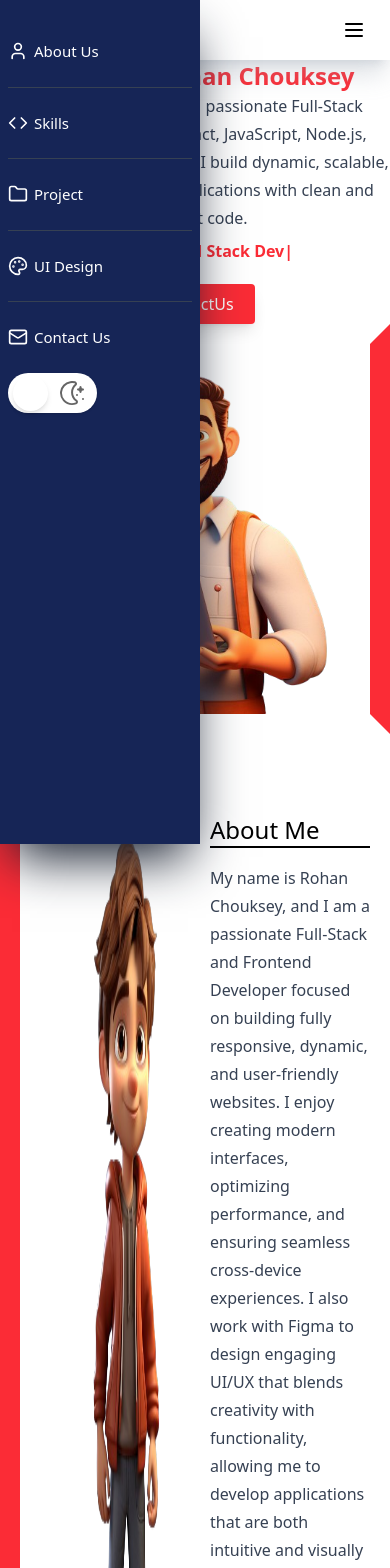
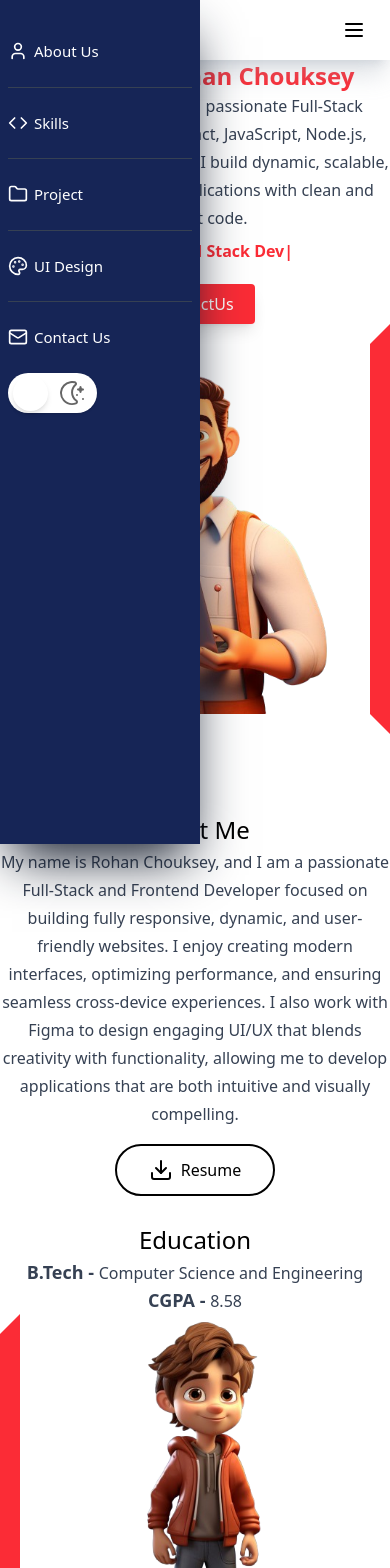
Before and after one commit to ROHANCHOUKSEY/Portfolio_For_FullStack, a React (Vite) app: page / in a window 390 px wide. Shown: the top 1568 px of the page. Built offline with nearby package versions, Linux system fonts and the light colour scheme.

Commit message:
ReponsiveCompleteAboutMe

```diff
--- a/src/Component/PortfolioContent/About.jsx
+++ b/src/Component/PortfolioContent/About.jsx
@@ -51,32 +51,35 @@ const About = () => {
       </div>
 
       {/* About-Me Section  */}
-      <div className='flex flex-row  mt-20 '>
-        <div className='flex flex-row w-[57rem]'>
+      <div className='flex flex-col-reverse md:flex-row  mt-20 '>
+        <div className='flex flex-row md:w-[57rem]'>
           <div className='md:relative
         border-t-[20px] border-t-transparent
         border-b-[20px] border-b-transparent
         border-r-[20px] border-r-red-500'>
           </div>
-          <img src="/Img2.png" alt="" className='opacity-100' />
+          <img src="/Img2.png" alt="AboutUSImg" className='w-[93%]' />
         </div>
-        <div className='w-full pr-[20px]'>
-          <h1 className='text-2xl dark:text-white'>About Me</h1>
-          <div className='w-full h-0.5 mb-4 bg-black dark:bg-white'></div>
-          <p className='text-gray-700 dark:text-white leading-7'>My name is Rohan Chouksey, and I am a passionate Full-Stack and Frontend Developer focused on building fully responsive, dynamic, and user-friendly websites. I enjoy creating modern interfaces, optimizing performance, and ensuring seamless cross-device experiences. I also work with Figma to design engaging UI/UX that blends creativity with functionality, allowing me to develop applications that are both intuitive and visually compelling.</p>
+        <div className='w-full md:pr-[20px]'>
+          <h1 className='text-center md:text-left text-2xl dark:text-white'>About Me</h1>
+          <div className='w-full h-[2px] bg-gradient-to-r from-transparent via-white to-transparent md:bg-none md:bg-black dark:md:bg-white  md:h-0.5 md:mb-4  '></div>
+          <p className='text-center md:text-left text-gray-700 dark:text-white leading-7'>My name is Rohan Chouksey, and I am a passionate Full-Stack and Frontend Developer focused on building fully responsive, dynamic, and user-friendly websites. I enjoy creating modern interfaces, optimizing performance, and ensuring seamless cross-device experiences. I also work with Figma to design engaging UI/UX that blends creativity with functionality, allowing me to develop applications that are both intuitive and visually compelling.</p>
 
           {/* Resume Download */}
-          <a href="https://drive.google.com/file/d/11vvJmVduGR3IjdnfL3zzO45a2gtXOAz9/view?usp=sharing">
-            <button className="relative flex justify-center items-center gap-2 w-[160px]  rounded-full  px-6 py-3 mt-4 text-black  bg-white border-2 border-black dark:text-red-500 dark:border-none  transition cursor-pointer">
-              <Download className="w-6 h-6 hover:animate-bounce" />
-              <span className="font-medium">Resume</span>
-            </button>
-          </a>
+          <div className='flex justify-center md:justify-start'>
+            <a href="https://drive.google.com/file/d/11vvJmVduGR3IjdnfL3zzO45a2gtXOAz9/view?usp=sharing">
+              <button className="relative flex justify-center  items-center gap-2 w-[160px]  rounded-full  px-6 py-3 mt-4 text-black  bg-white border-2 border-black dark:text-red-500 dark:border-none  transition cursor-pointer">
+                <Download className="w-6 h-6 hover:animate-bounce" />
+                <span className="font-medium">Resume</span>
+              </button>
+            </a>
+          </div>
+
 
           <div className='mt-7'>
-            <h1 className='text-black text-2xl dark:text-white'>Education</h1>
-            <div className='w-full h-0.5 mb-4 bg-black dark:bg-white'></div>
-            <ul className='list-disc text-white md:relative left-[16px]'>
+            <h1 className='text-center md:text-left text-black text-2xl dark:text-white'>Education</h1>
+            <div className='w-full h-[2px] bg-gradient-to-r from-transparent via-white to-transparent md:bg-none md:bg-black dark:md:bg-white  md:h-0.5 md:mb-4  '></div>
+            <ul className='text-center text-gray-700 md:text-left list-disc  md:relative left-[16px]  dark:text-white'>
               <li><span className='text-lg font-bold'>B.Tech - </span>Computer Science and Engineering</li>
               <li><span className='text-lg font-bold'>CGPA - </span>8.58</li>
             </ul>
```
